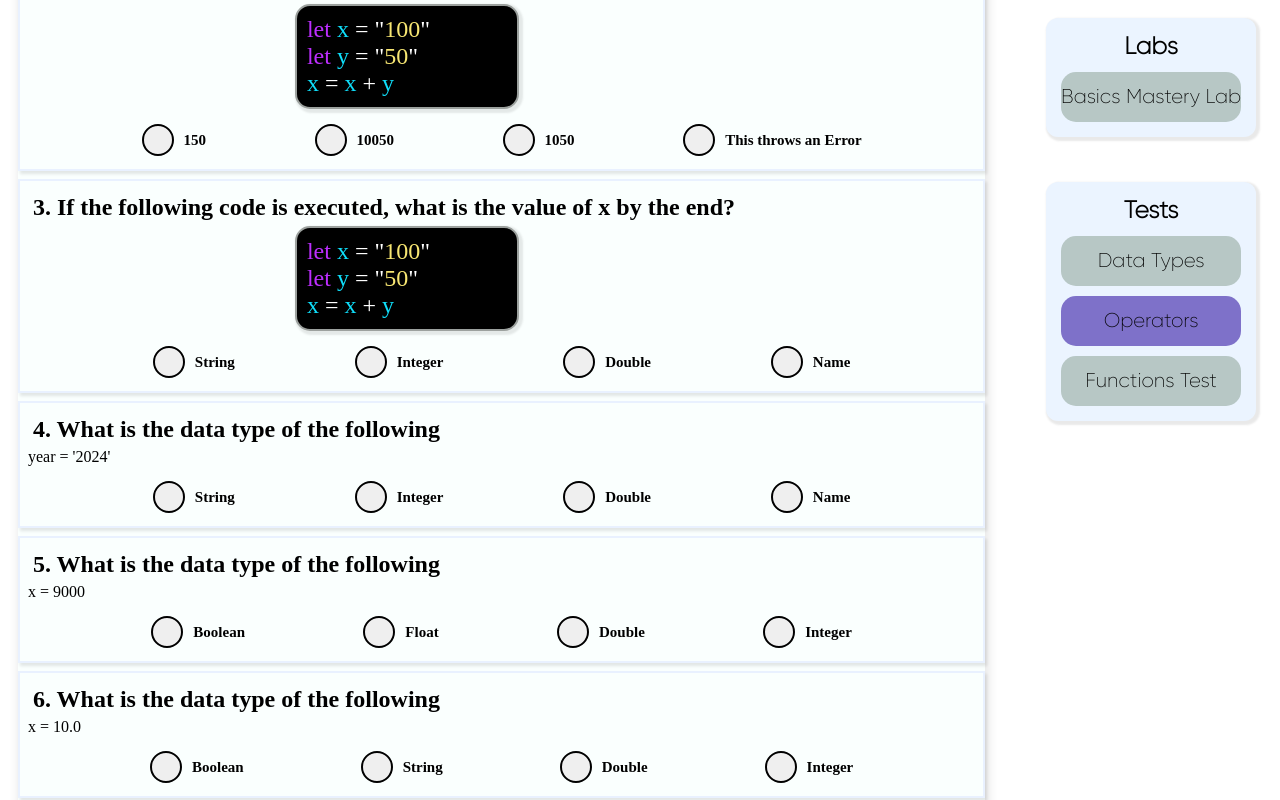
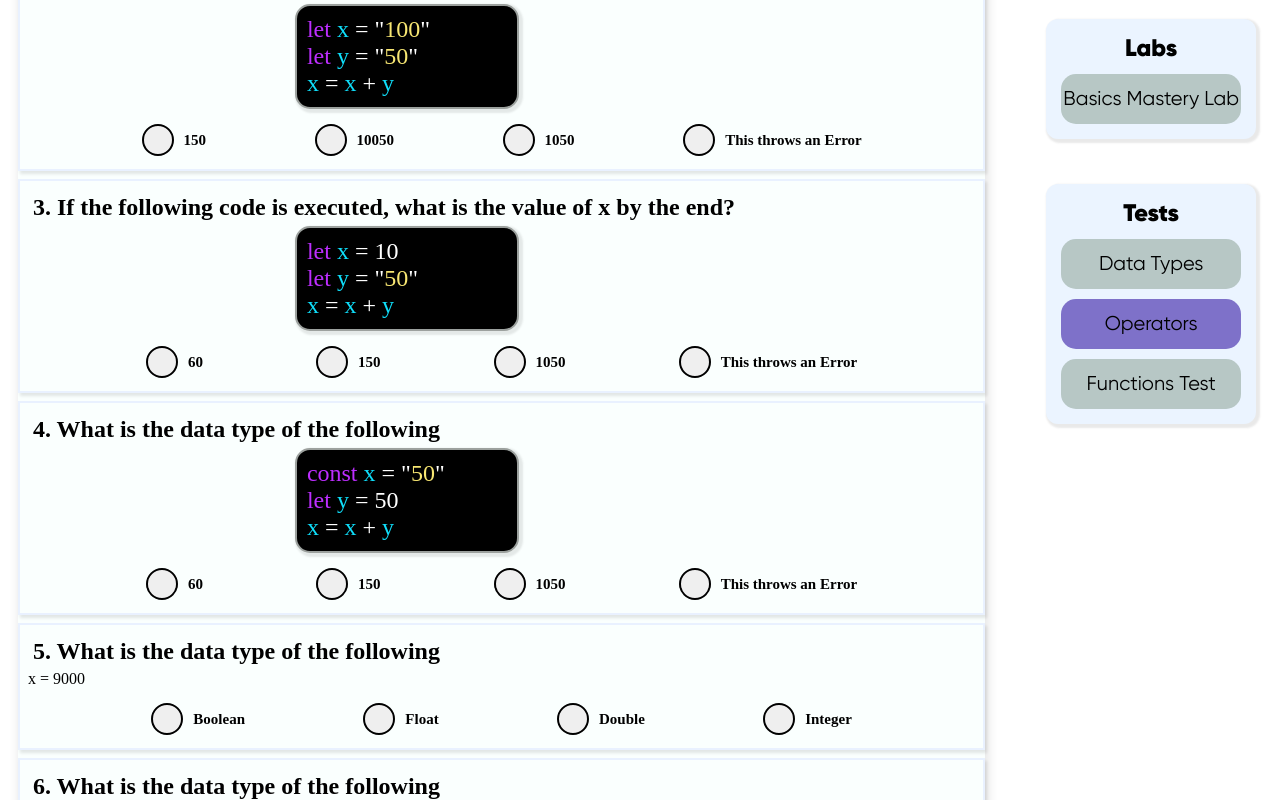
Before and after one commit to NLanese/the-codex, a Next.js app: page /concepts/basics/tests/operators in a window 1280 px wide. Shown: the part 429-1229 px from the top of the page. Built offline with nearby package versions, Linux system fonts and the light colour scheme.

Commit message:
font revise, operators test

```diff
--- a/pages/concepts/basics/tests/operators.js
+++ b/pages/concepts/basics/tests/operators.js
@@ -155,9 +155,7 @@ const OperatorsTest = ({}) => {
                             <p style={{...Styles.Code.code, fontSize: 24}}>
                                 <span style={Styles.Code.keyword}>let </span>
                                 <span style={Styles.Code.var}>x </span>
-                                <span style={Styles.Code.reg}>= "</span>
-                                <span style={Styles.Code.str}>100</span>
-                                <span style={Styles.Code.reg}>"</span>
+                                <span style={Styles.Code.reg}>= 10</span>
                             </p>
 
                             <p style={{...Styles.Code.code, fontSize: 24}}>
@@ -178,17 +176,43 @@ const OperatorsTest = ({}) => {
                         </div>
                     </div>
                 ),
-                options: ["String", "Integer", "Double", "Name"],
-                correctValue: 'Double'
+                options: [ "60", "150", "1050", "This throws an Error"],
+                correctValue: '1050'
             },
 
             {
                 id: "4",
                 title: "4. What is the data type of the following",
                 type: "MC",
-                caption: "year = '2024'",
-                options: ["String", "Integer", "Double", "Name"],
-                correctValue: 'String'
+                render: () => (
+                    <div style={{justifyItems: 'center'}}>
+                        <div style={Styles.Code.testCodeSegment}>
+                            <p style={{...Styles.Code.code, fontSize: 24}}>
+                                <span style={Styles.Code.keyword}>const </span>
+                                <span style={Styles.Code.var}>x </span>
+                                <span style={Styles.Code.reg}>= "</span>
+                                <span style={Styles.Code.str}>50</span>
+                                <span style={Styles.Code.reg}>"</span>
+                            </p>
+
+                            <p style={{...Styles.Code.code, fontSize: 24}}>
+                                <span style={Styles.Code.keyword}>let </span>
+                                <span style={Styles.Code.var}>y </span>
+                                <span style={Styles.Code.reg}>= 50</span>
+                            </p>
+
+                            <p style={{...Styles.Code.code, fontSize: 24}}>
+                                <span style={Styles.Code.var}>x </span>
+                                <span style={Styles.Code.reg}>= </span>
+                                <span style={Styles.Code.var}>x </span>
+                                <span style={Styles.Code.reg}>+ </span>
+                                <span style={Styles.Code.var}>y </span>
+                            </p>
+                        </div>
+                    </div>
+                ),
+                options: [ "60", "150", "1050", "This throws an Error"],
+                correctValue: 'This throws an Error'
             },
 
 
--- a/styles/fonts.css
+++ b/styles/fonts.css
@@ -23,7 +23,7 @@
 }
 
 @font-face {
-    font-family: 'Gilroy-Regular';
+    font-family: 'Gilroy';
     src: url("../public/fonts/Gilroy-Regular.ttf") format('woff2'),
          url("../public/fonts/Gilroy-Regular.ttf") format('woff');
     font-weight: 500;
@@ -39,7 +39,7 @@
 }
 
 @font-face {
-    font-family: 'Gilroy-Black';
+    font-family: 'Gilroy';
     src: url("../public/fonts/Gilroy-Black.ttf") format('woff2'),
          url("../public/fonts/Gilroy-Black.ttf") format('woff');
     font-weight: 700;
@@ -47,7 +47,7 @@
 }
 
 @font-face {
-    font-family: 'Gilroy-Blacker';
+    font-family: 'Gilroy-Black';
     src: url("../public/fonts/Gilroy-Black.ttf") format('woff2'),
          url("../public/fonts/Gilroy-Black.ttf") format('woff');
     font-weight: 800;
```
